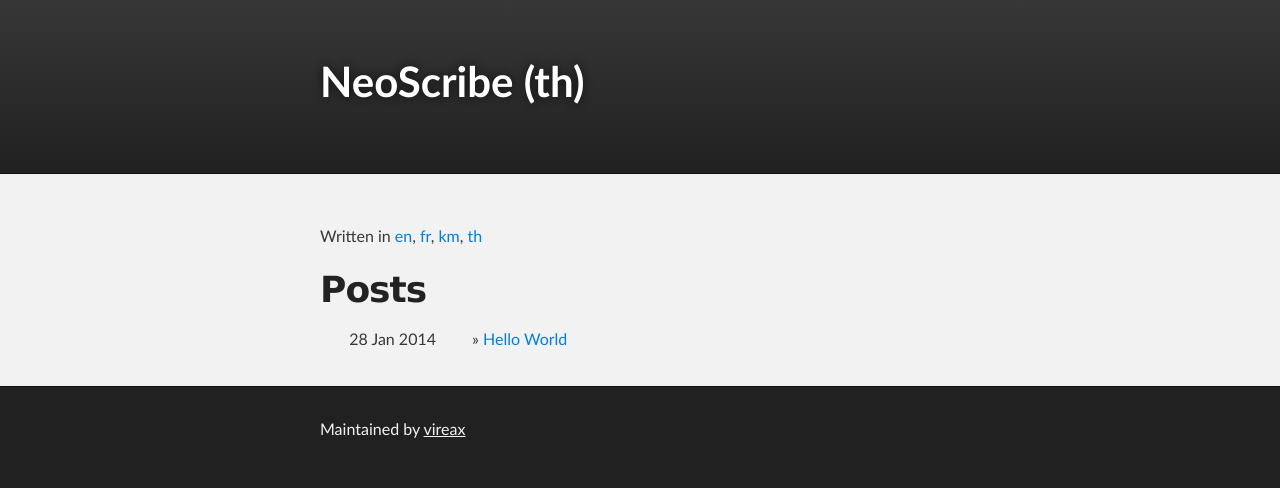
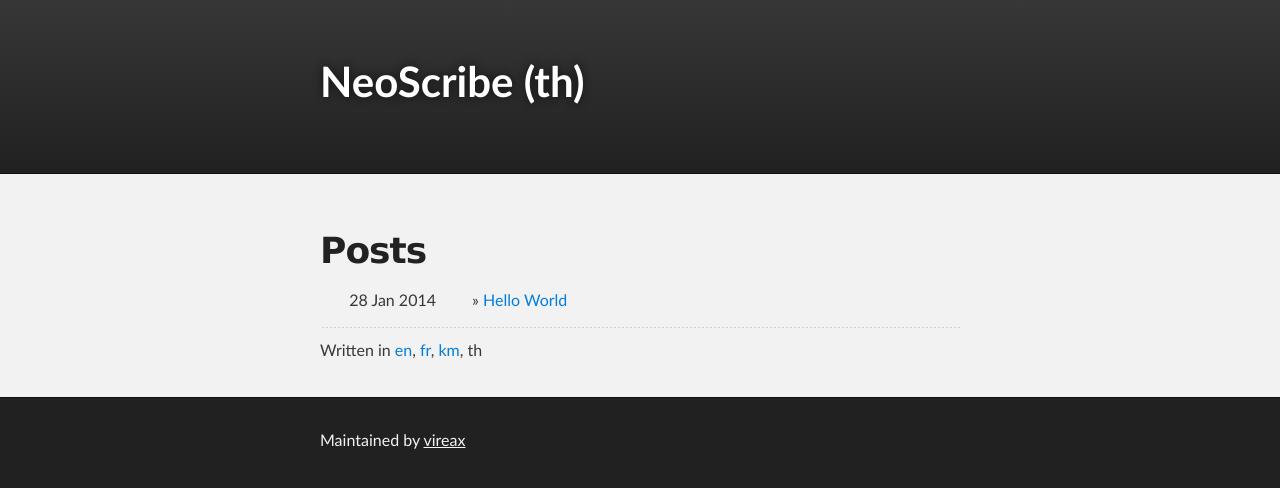
Before and after one commit to vireax/th, a Jekyll site: the page built from index.html, in a window 1280 px wide. Shown: the top 488 px of the page. Built offline with Jekyll 4.4.1, drawn with Linux system fonts in a browser that asks for light colours; the list of posts is cut into pages by our own code; part of the change alters nothing that is shown.

Commit message:
Update index.html

```diff
--- a/index.html
+++ b/index.html
@@ -2,13 +2,6 @@
 layout: default
 title: NeoScribe (th)
 ---
-
-{% if paginator.page == 1 %}
-<p>Written in <a href="http://vireax.github.io/en">en</a>,
-<a href="http://vireax.github.io/fr">fr</a>,
-<a href="http://vireax.github.io/km">km</a>,
-<a href="http://vireax.github.io/th">th</a></p>
-{% endif %}
 
 <h1>Posts</h1>
 
@@ -37,6 +30,11 @@ title: NeoScribe (th)
   {% endif %}
 
   <span class="page_number">Page: {{ paginator.page }} of {{ paginator.total_pages }}</span>
-  <hr>
 </div>
 {% endif %}
+
+
+{% if paginator.page == 1 %}
+<hr>
+<p>Written in <a href="http://vireax.github.io/en">en</a>, <a href="http://vireax.github.io/fr">fr</a>, <a href="http://vireax.github.io/km">km</a>, th</p>
+{% endif %}
```
